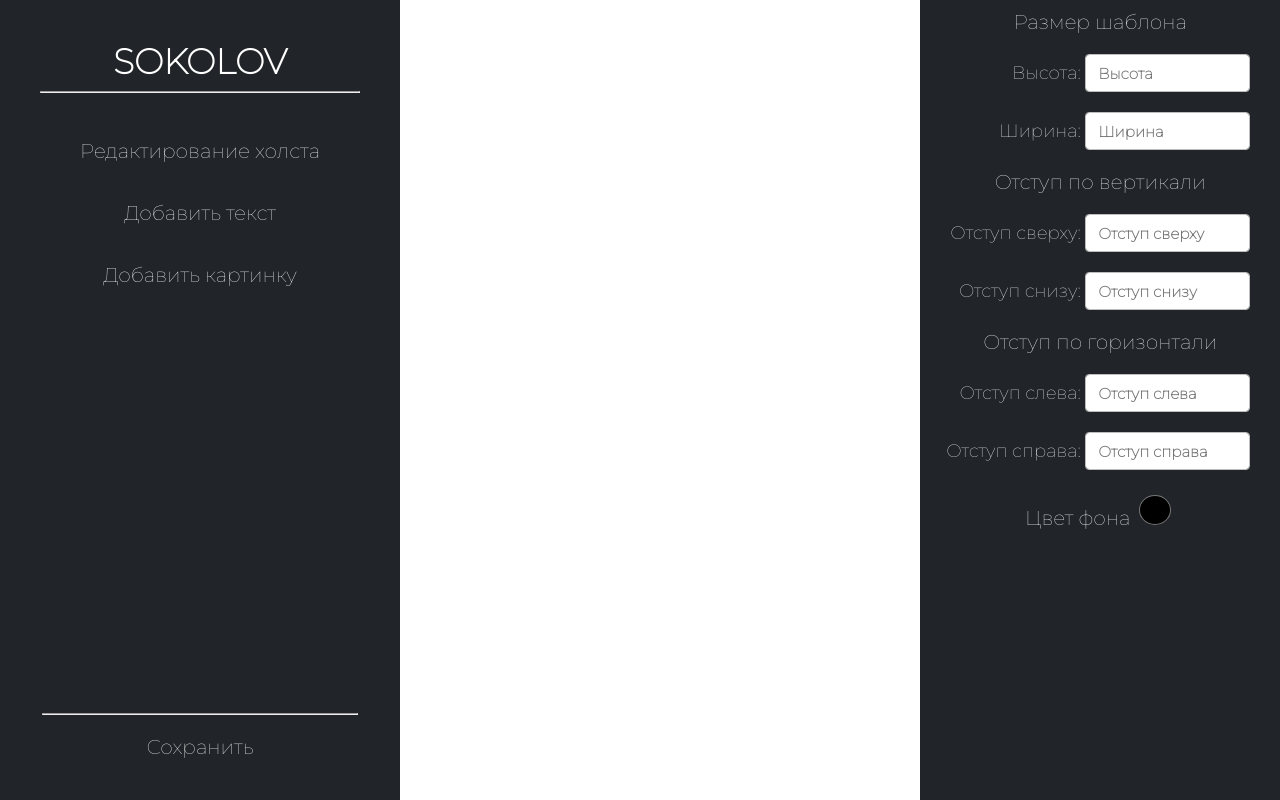
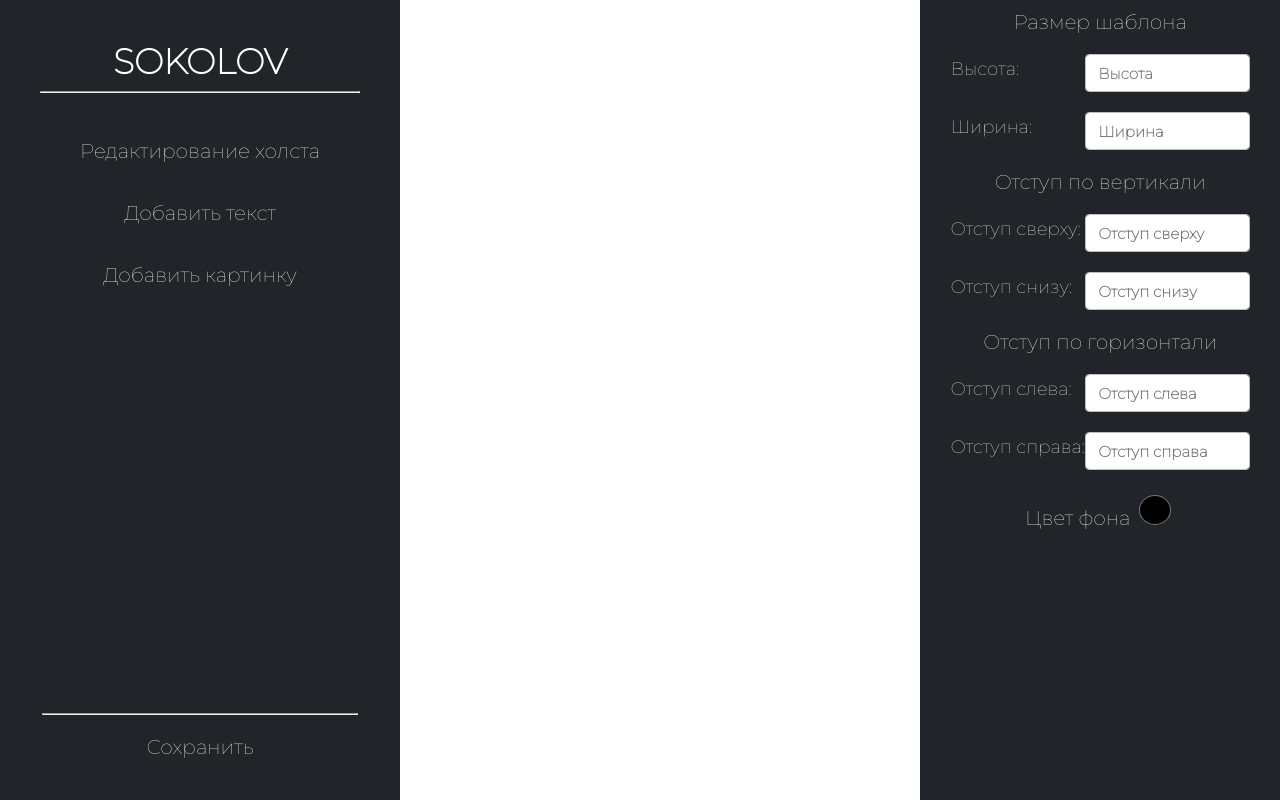
Before and after one commit to HOKAGE888/Shablone, a Flask app: page /template/1 in a window 1280 px wide. Run offline with Flask 3, Linux system fonts and the light colour scheme.

Commit message:
фронт это зло

```diff
--- a/templates/edit_pattern.html
+++ b/templates/edit_pattern.html
@@ -11,12 +11,9 @@
   <script src="{{ url_for('static', filename='edit_template.js') }}"></script>
 
 </head>
-<!-- view created by Jost -->
 
 <body bgcolor="#dee2e6" class="flex-vertical">
-  <!-- <input id="file-input" type="file" name="name" style="display: none;"/> -->
 
-  <!-- onclick="open_file_dialog()" -->
   <div class="fone">
     <div class="top-element">
       <div
@@ -40,24 +37,25 @@
   <div class="main-content" id="main">
   </div>
 
+
   <div class="right-menu flex-vertical">
     <div class="right-text">
       Размер шаблона
     </div>
     <div class="text-right-menu">
-      Высота:
+      <h class="text_pole">Высота:</h>
       <input class="text-field__input" id="height" type="text" name="text" placeholder="Высота"><br>
-      Ширина:
-      <input class="text-field__input" id="width" type="text" name="text" placeholder="Ширина">
+      <h class="text_pole">Ширина:</h>
+      <input class="text-field__input" id="width" type="text" name="text" placeholder="Ширина"><br>
     </div>
     <div class="right-text">
       Отступ по вертикали
     </div>
     <div class="text-right-menu">
-      Отступ сверху:
-      <input class="text-field__input" id="margin-top" type="text" name="text" placeholder="Отступ сверху">
-      Отступ снизу:
-      <input class="text-field__input" id="bottom-x" type="text" name="text" placeholder="Отступ снизу">
+      <h class="text_pole">Отступ сверху:</h>
+      <input class="text-field__input" id="margin-top" type="text" name="text" placeholder="Отступ сверху"><br>
+      <h class="text_pole">Отступ снизу:</h>
+      <input class="text-field__input" id="bottom-x" type="text" name="text" placeholder="Отступ снизу"><br>
     </div>
 
     <div class="right-text">
@@ -65,10 +63,10 @@
     </div>
 
     <div class="text-right-menu">
-      Отступ слева:
+      <h class="text_pole">Отступ слева:</h>
       <input class="text-field__input" id="margin-left" type="text" name="text" placeholder="Отступ слева"><br>
-      Отступ справа:
-      <input class="text-field__input" id="right-y" type="text" name="text" placeholder="Отступ справа">
+      <h class="text_pole">Отступ справа:</h>
+      <input class="text-field__input" id="right-y" type="text" name="text" placeholder="Отступ справа"><br>
     </div>
 
 
@@ -77,6 +75,9 @@
       <input class="cr" type="color" id="background-color">
     </div>
   </div>
+
 </body>
 
+
+
 </html>
```
